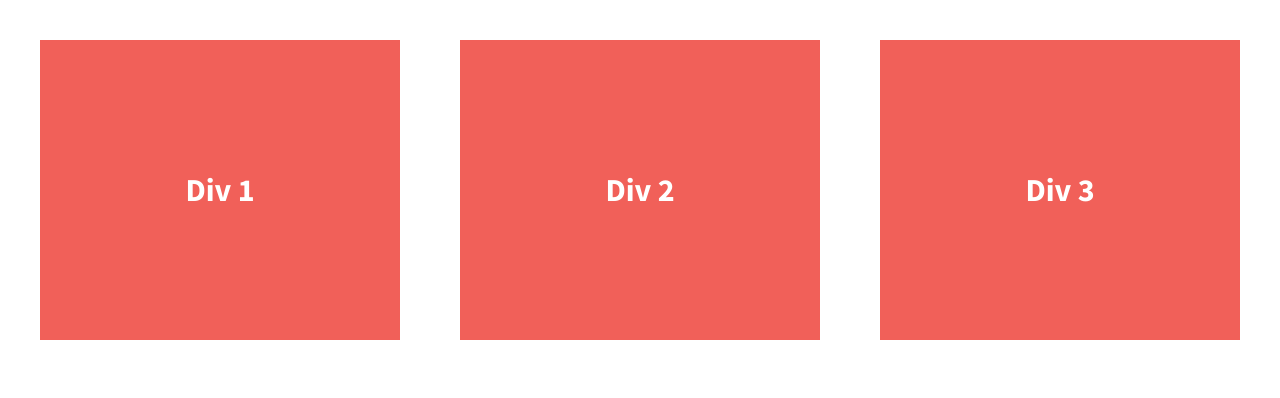
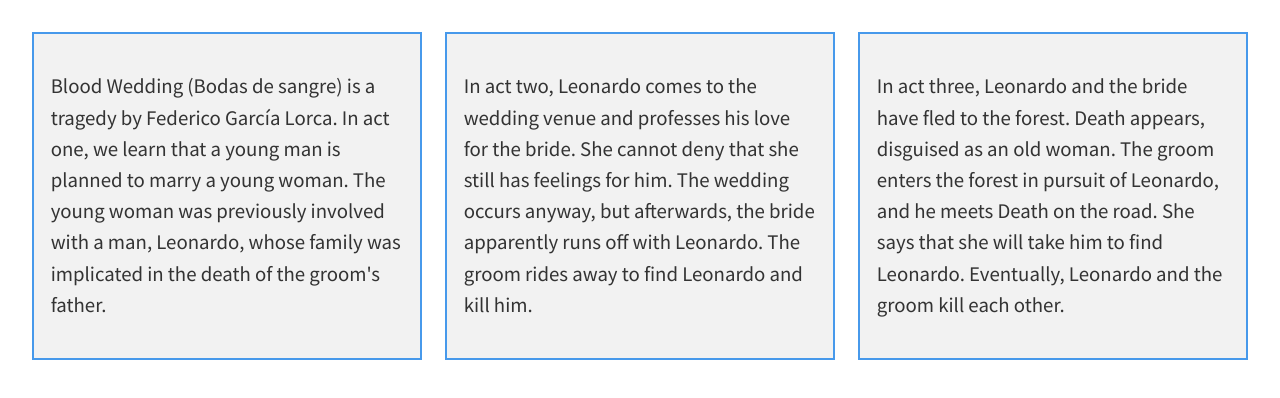
Before and after one commit to EBristle/206-divs-flexbox, a plain HTML site: page index.html in a window 1280 px wide. Drawn offline with nearby package versions, Linux system fonts and the light colour scheme.

Commit message:
customized text and changed styles

```diff
--- a/css/main.css
+++ b/css/main.css
@@ -104,29 +104,32 @@ html {
 body {
   font-family: 'Source Sans Pro', sans-serif;
   padding: 2em;
-  font-size: 1.25em;
+  font-size: 1em;
   height: 100%;
 }
 
 .wrapper {
   /*add display:flex and set justify-content to space-between*/
-  font-weight: 700;
   display: flex;
   justify-content: space-between;
 }
 
 .div-1, .div-2, .div-3 {
   /*give the divs a width of 30%, add display:flex, set justify-content and align-items to center*/
-  color: #fff;
+  color: #333333;
+  background-color: #f2f2f2;
   line-height: 1.5em;
-  font-size: 1.6em;
-  background-color: #f16059;
-  height: 300px;
+  font-size: 1.3em;
+  padding: 0.8em;
+  height: auto;
   display: flex;
-  width: 30%;
+  width: 29%;
   justify-content: center;
   align-items: center;
+  border: solid 2px #4799eb;
 }
+
+
 
 
 
--- a/index.html
+++ b/index.html
@@ -3,7 +3,7 @@
     <head>
         <meta charset="utf-8">
         <meta http-equiv="x-ua-compatible" content="ie=edge">
-        <title>Make me into a grid!</title>
+        <title>Bodas de sangre</title>
         <meta name="description" content="">
         <meta name="viewport" content="width=device-width, initial-scale=1">
 
@@ -23,13 +23,13 @@
 
         <section class="wrapper">
             <div class="div-1">
-                Div 1
+                <p>Blood Wedding (Bodas de sangre) is a tragedy by Federico García Lorca. In act one, we learn that a young man is planned to marry a young woman. The young woman was previously involved with a man, Leonardo, whose family was implicated in the death of the groom's father.</p>
             </div>
             <div class="div-2">
-                Div 2
+                <p>In act two, Leonardo comes to the wedding venue and professes his love for the bride. She cannot deny that she still has feelings for him. The wedding occurs anyway, but afterwards, the bride apparently runs off with Leonardo. The groom rides away to find Leonardo and kill him.</p>
             </div>
             <div class="div-3">
-                Div 3
+                <p>In act three, Leonardo and the bride have fled to the forest. Death appears, disguised as an old woman. The groom enters the forest in pursuit of Leonardo, and he meets Death on the road. She says that she will take him to find Leonardo. Eventually, Leonardo and the groom kill each other.</p>
             </div>
         </section>
 
```
